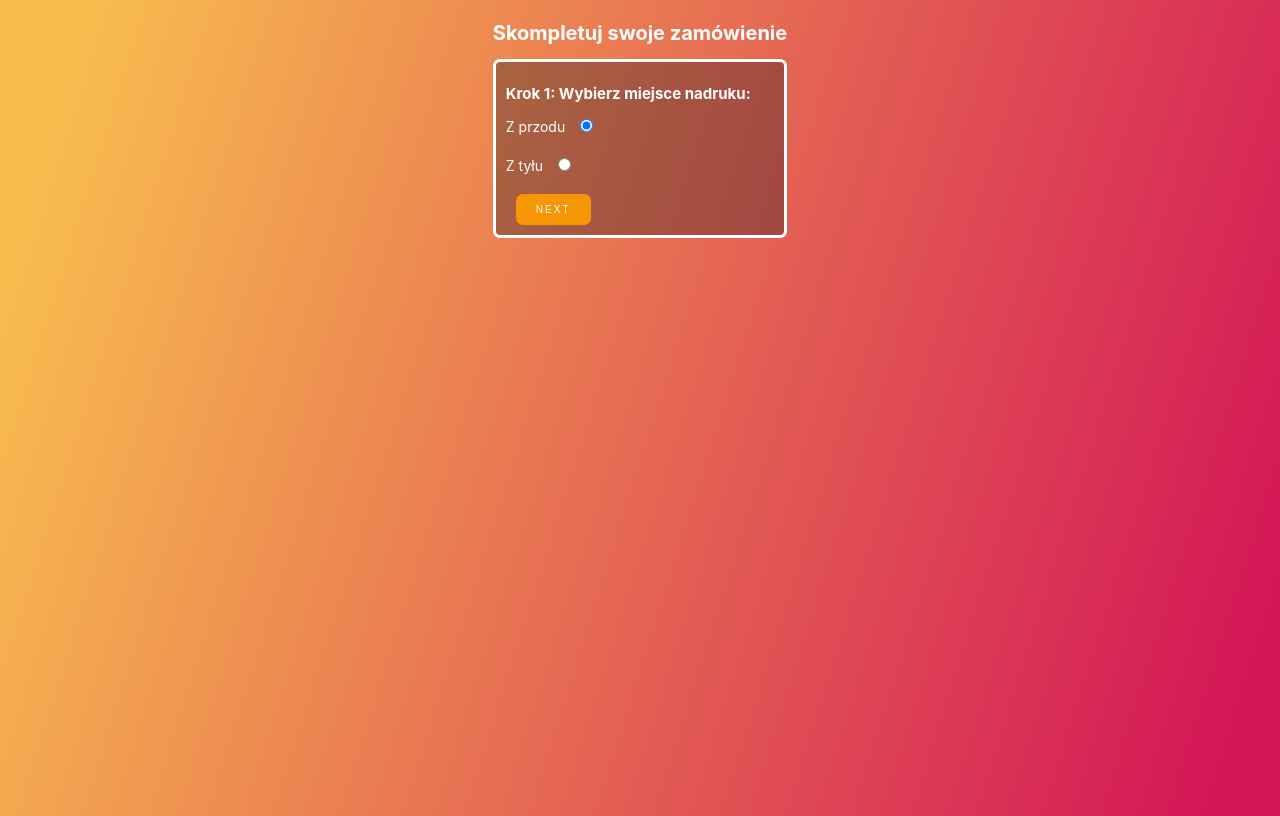
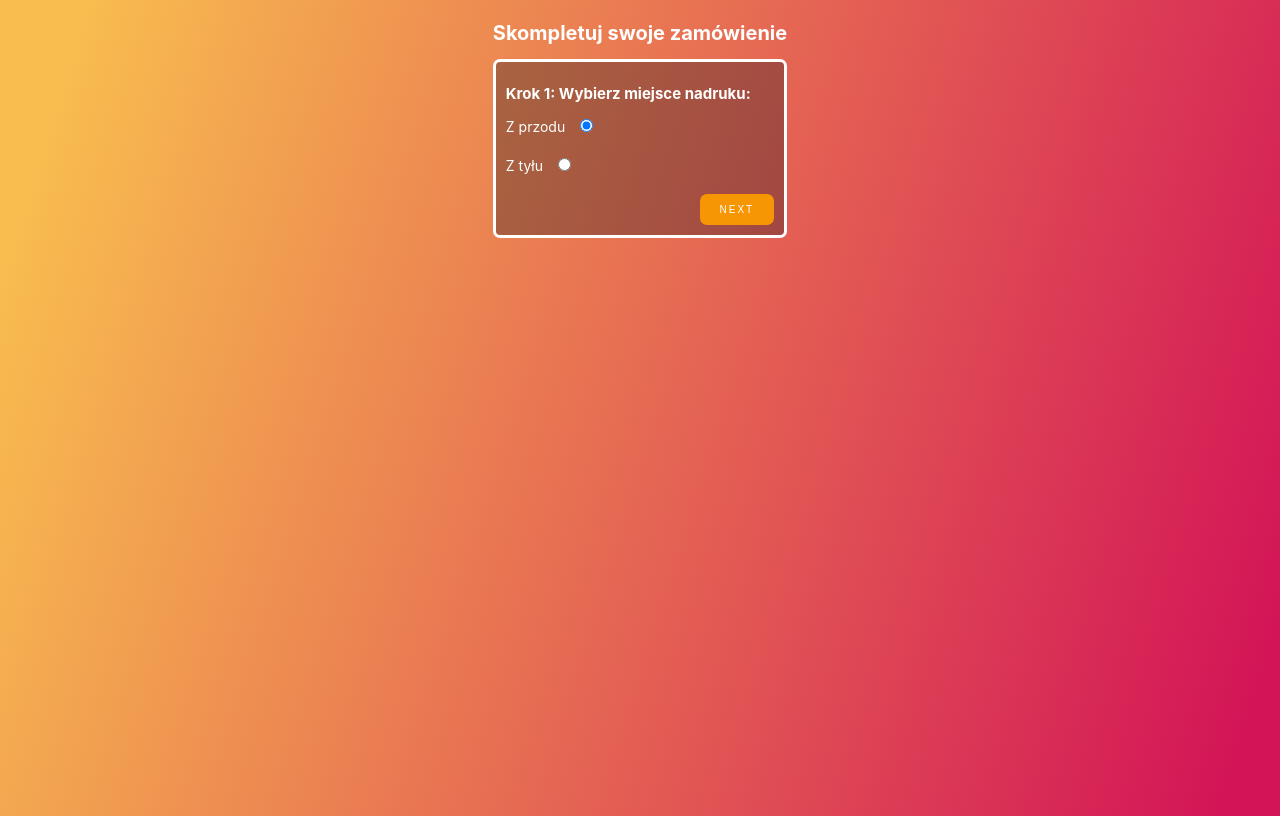
Before and after one commit to Mietlicha/multi-form-step, a React (Create React App) app: page / in a window 1280 px wide. Built offline with nearby package versions, Linux system fonts and the light colour scheme.

Commit message:
layout fix

```diff
--- a/src/components/styled-components/Form.js
+++ b/src/components/styled-components/Form.js
@@ -6,7 +6,7 @@ export const Form = styled.form`
   border: 3px solid white;
   border-radius: 7px;
   padding: 1rem;
-  max-width: 32rem;
+  /* max-width: 32rem; */
 `;
 
 export const Input = styled.input`
--- a/src/components/styled-components/Steps.js
+++ b/src/components/styled-components/Steps.js
@@ -30,7 +30,6 @@ export const StepComplete = styled.div`
 
 export const Next = styled(Button)`
   margin-left: auto;
-  margin-left: 1rem;
 `;
 
 export const Previous = styled(Button)`
```
